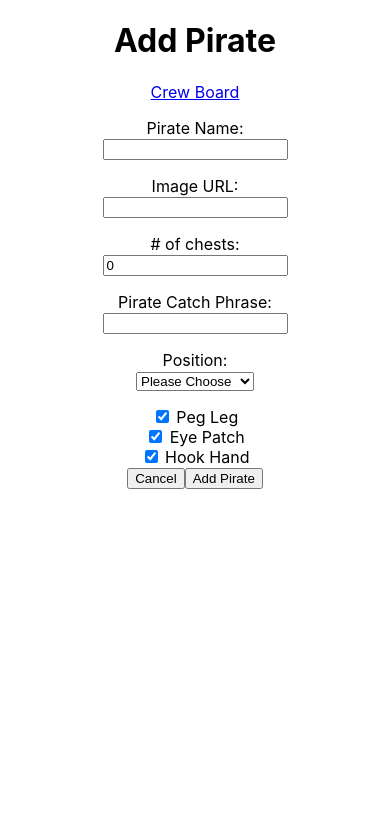
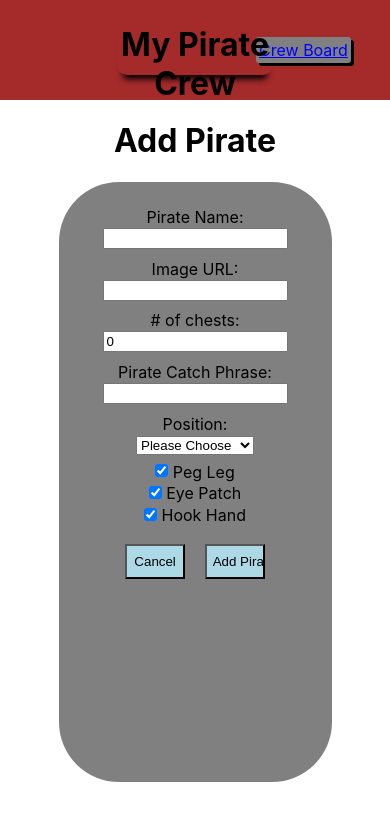
Before and after one commit to GreenJ84/Pirate_Crew, a React (Create React App) app in the folder client/: page /new in a window 390 px wide. Shown: the top 820 px of the page. Built offline with nearby package versions, Linux system fonts and the light colour scheme; the HTML template or start-up script is replaced by a standard one.

Commit message:
Update form styling to be more responsive!

```diff
--- a/client/src/components/PirateForm.jsx
+++ b/client/src/components/PirateForm.jsx
@@ -1,6 +1,28 @@
 import React from 'react';
 import { useState } from 'react';
 import { useNavigate, Link } from 'react-router-dom';
+import NavBar from './NavBar';
+
+const formStyle = {
+    backgroundColor: 'grey',
+    width: '70%',
+    margin: '3% 15%',
+    borderRadius: '60px',
+    padding: '4%',
+    height: '600px'
+}
+const formItem = {
+    margin: '4% 0px 2% 0px',
+}
+const checkbox ={
+    margin: '2% 0px 0px 0px'
+}
+const button = {
+    margin: '8% 4% 4%',
+    backgroundColor: 'lightblue',
+    width: '25%',
+    height: '6%'
+}
 
 const PirateForm = (props) => {
     const { pName, url, chests, pos, phrase, leg, eye, hand, type, onSubmit } = props;
@@ -59,31 +81,31 @@ const PirateForm = (props) => {
 
     return (
         <>
+            <NavBar route='/' link='Crew Board' />
             <div>
                 <h1>{type} Pirate</h1>
-                <Link to='/'> Crew Board </Link>
             </div>
-            <form onSubmit={ submitHandler }>
+            <form style={formStyle} onSubmit={ submitHandler }>
                 <div>
-                <p>
+                <p style={formItem}>
                     <label>Pirate Name:</label><br/>
                     <input type='text' onChange= { e => setPirate_name(e.target.value) } value={ pirate_name } required/>
                 </p>
-                <p>
+                <p style={formItem}>
                     <label>Image URL:</label><br/>
                     <input type='text' onChange= { e => setImage_url(e.target.value) } value={ image_url } required/>
                 </p>
-                <p>
+                <p style={formItem}>
                     <label># of chests:</label><br/>
                     <input type='number' onChange= { e => setNum_of_chests(e.target.value) } value={ num_of_chests } min='0' required/>
                 </p>
-                <p>
+                <p style={formItem}>
                     <label>Pirate Catch Phrase:</label><br/>
                     <input type='text' onChange= { e => setCatch_phrase(e.target.value) } value={ catch_phrase } required/>
                 </p>
                 </div>
                 <div>
-                <p>
+                <p style={formItem}>
                     <label>Position:</label><br/>
                     <select onChange= { e => setPosition(e.target.value) } value={ position } required>
                         <option value='' disabled>Please Choose</option>
@@ -95,20 +117,20 @@ const PirateForm = (props) => {
                     </select>
                 </p>
                     <div>
-                        <input type="checkbox"   onClick = { (e) => changeLeg(pegLeg) } checked={ pegLeg } />
+                        <input style={checkbox} type="checkbox"   onClick = { (e) => changeLeg(pegLeg) } checked={ pegLeg } />
                         <label> Peg Leg</label><br/>
 
-                        <input type="checkbox"  checked={ eyePatch } onChange={ (e) => changeEye( eyePatch ) } />
+                        <input style={checkbox} type="checkbox"  checked={ eyePatch } onChange={ (e) => changeEye( eyePatch ) } />
                         <label> Eye Patch</label><br/>
 
-                        <input type="checkbox"  checked={ hookHand } onChange={ e => changeHand( hookHand ) } />
+                        <input style={checkbox} type="checkbox"  checked={ hookHand } onChange={ e => changeHand( hookHand ) } />
                         <label> Hook Hand</label><br/>
                     </div>
 
                 </div>
 
-            <input type='button' value='Cancel' onClick={ returnHome }/>
-            <input type='Submit' value={type+' Pirate'}/>
+            <input  style={button} type='button' value='Cancel' onClick={ returnHome }/>
+            <input style={button} type='Submit' value={type+' Pirate'}/>
             </form>
         </>
         )
```
